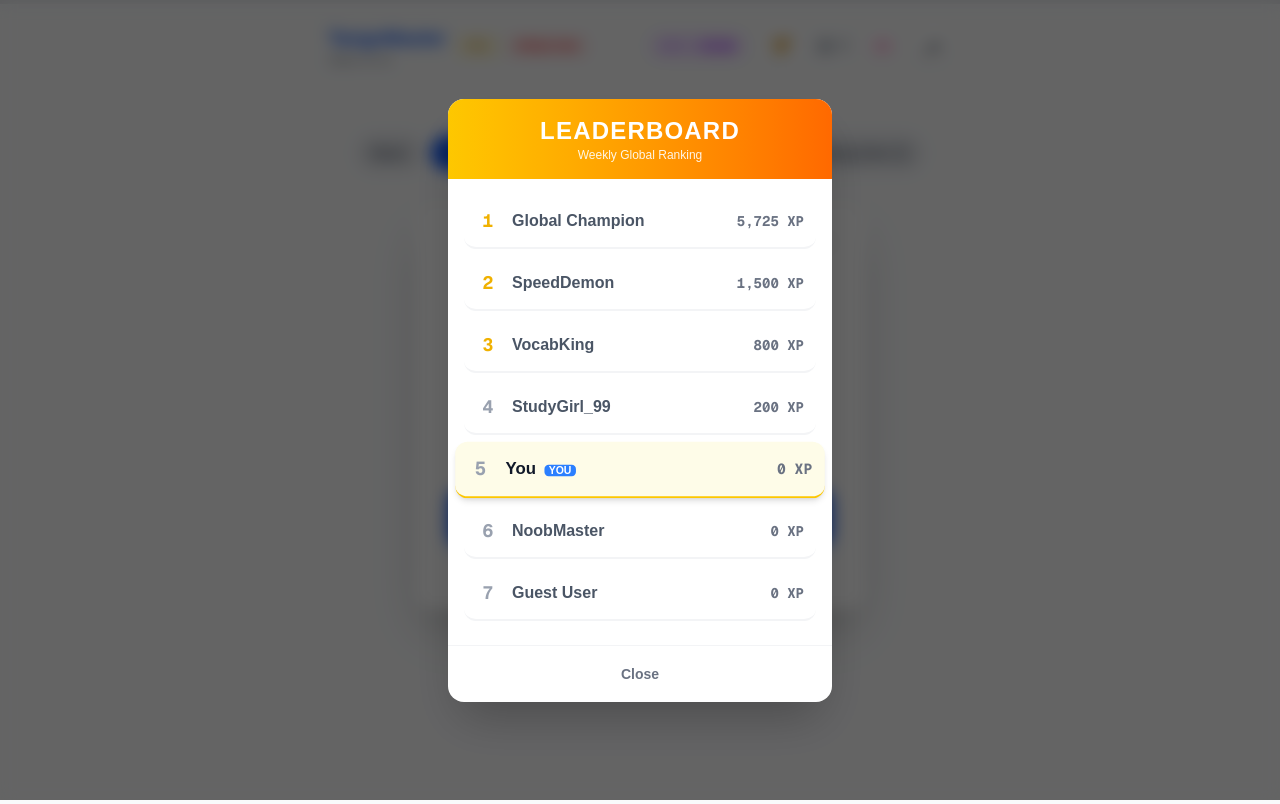
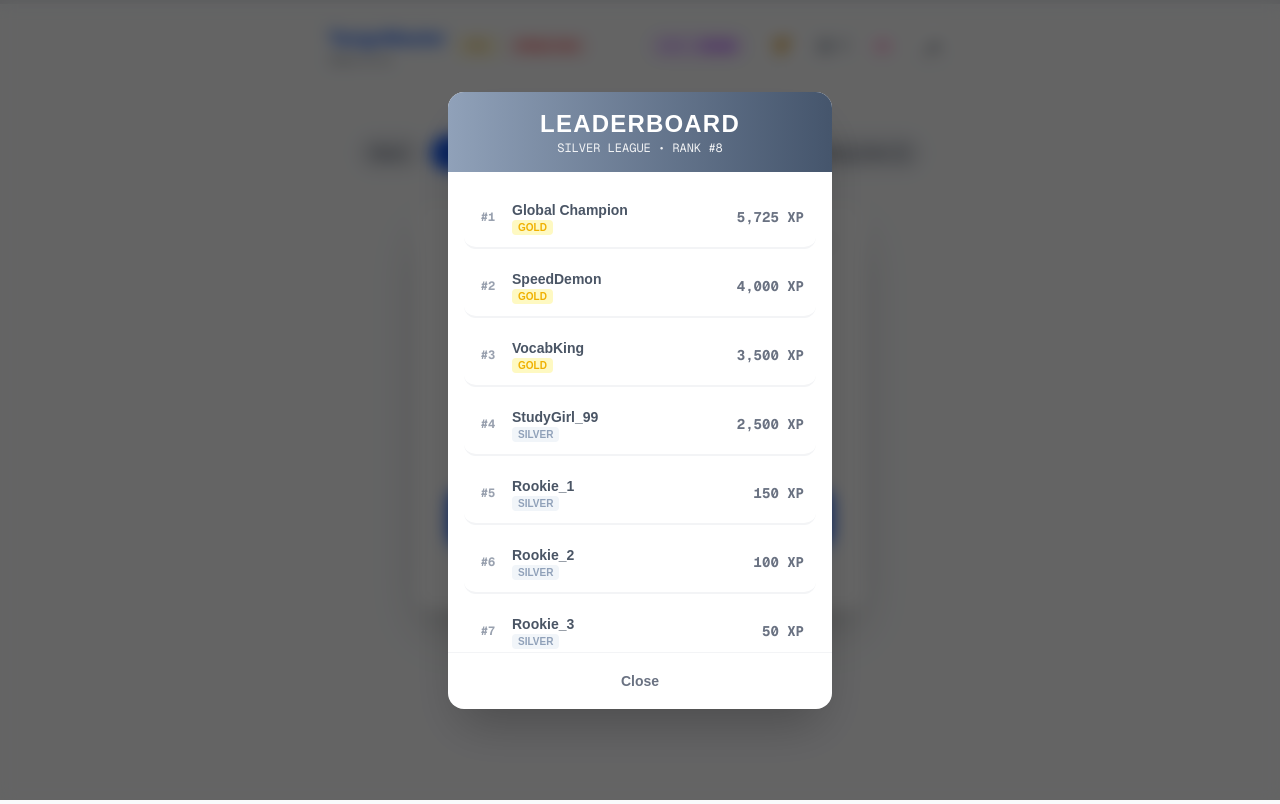
Before and after one commit to hiroshi-tsutsui/TangoMaster, a Next.js app: page / in a window 1280 px wide. Both pictures are taken after a click on the button 781 px from the left and 46 px from the top of the page. Built offline with nearby package versions, Linux system fonts and the light colour scheme.

Commit message:
feat(leagues): Add Bronze/Silver/Gold ranking system to Leaderboard

```diff
--- a/components/Leaderboard.tsx
+++ b/components/Leaderboard.tsx
@@ -6,6 +6,22 @@ type Player = {
   isMe: boolean;
 };
 
+type League = 'GOLD' | 'SILVER' | 'BRONZE';
+
+function getLeague(rank: number): League {
+  if (rank <= 3) return 'GOLD';
+  if (rank <= 10) return 'SILVER';
+  return 'BRONZE';
+}
+
+function getLeagueColor(league: League) {
+  switch (league) {
+    case 'GOLD': return 'text-yellow-500 bg-yellow-100 dark:bg-yellow-900/30';
+    case 'SILVER': return 'text-slate-400 bg-slate-100 dark:bg-slate-800';
+    case 'BRONZE': return 'text-orange-700 bg-orange-100 dark:bg-orange-900/30';
+  }
+}
+
 export default function Leaderboard({ currentXp, onClose }: { currentXp: number, onClose: () => void }) {
   const [players, setPlayers] = useState<Player[]>([]);
 
@@ -13,45 +29,60 @@ export default function Leaderboard({ currentXp, onClose }: { currentXp: number,
     // Generate fake leaderboard centered around user
     const basePlayers = [
       { name: "Global Champion", xp: 5000 + Math.floor(Math.random() * 1000), isMe: false },
-      { name: "SpeedDemon", xp: currentXp + 1500, isMe: false },
-      { name: "VocabKing", xp: currentXp + 800, isMe: false },
-      { name: "StudyGirl_99", xp: currentXp + 200, isMe: false },
+      { name: "SpeedDemon", xp: Math.max(currentXp + 1500, 4000), isMe: false },
+      { name: "VocabKing", xp: Math.max(currentXp + 800, 3500), isMe: false },
+      { name: "StudyGirl_99", xp: Math.max(currentXp + 200, 2500), isMe: false },
       { name: "You", xp: currentXp, isMe: true },
       { name: "NoobMaster", xp: Math.max(0, currentXp - 300), isMe: false },
       { name: "Guest User", xp: Math.max(0, currentXp - 800), isMe: false },
+      { name: "Rookie_1", xp: 150, isMe: false },
+      { name: "Rookie_2", xp: 100, isMe: false },
+      { name: "Rookie_3", xp: 50, isMe: false },
     ];
 
     setPlayers(basePlayers.sort((a, b) => b.xp - a.xp));
   }, [currentXp]);
 
+  const myRank = players.findIndex(p => p.isMe) + 1;
+  const myLeague = getLeague(myRank);
+
   return (
     <div className="fixed inset-0 bg-black/60 flex items-center justify-center z-50 p-4 backdrop-blur-sm" onClick={onClose}>
       <div className="bg-white dark:bg-gray-800 rounded-2xl shadow-2xl w-full max-w-sm overflow-hidden transform transition-all scale-100" onClick={e => e.stopPropagation()}>
-        <div className="bg-gradient-to-r from-yellow-400 to-orange-500 p-4 text-white text-center">
+        <div className={`p-4 text-white text-center bg-gradient-to-r ${myLeague === 'GOLD' ? 'from-yellow-400 to-orange-500' : myLeague === 'SILVER' ? 'from-slate-400 to-slate-600' : 'from-orange-700 to-orange-900'}`}>
           <h2 className="text-2xl font-black uppercase tracking-wider">Leaderboard</h2>
-          <p className="text-xs opacity-90">Weekly Global Ranking</p>
+          <p className="text-xs opacity-90 font-mono">{myLeague} LEAGUE • RANK #{myRank}</p>
         </div>
 
         <div className="p-4 max-h-[60vh] overflow-y-auto">
-          {players.map((p, i) => (
+          {players.map((p, i) => {
+            const rank = i + 1;
+            const league = getLeague(rank);
+            return (
               <div
                 key={i}
                 className={`flex items-center justify-between p-3 mb-2 rounded-xl border-b-2 ${p.isMe ? 'bg-yellow-50 dark:bg-yellow-900/20 border-yellow-400 transform scale-105 shadow-md' : 'bg-transparent border-gray-100 dark:border-gray-700'}`}
               >
                 <div className="flex items-center gap-3">
-                <span className={`font-mono font-bold text-lg w-6 text-center ${i < 3 ? 'text-yellow-500' : 'text-gray-400'}`}>
-                  {i + 1}
+                  <span className={`font-mono font-bold text-xs w-6 text-center text-gray-400`}>
+                    #{rank}
                   </span>
-                <span className={`font-bold ${p.isMe ? 'text-gray-900 dark:text-white' : 'text-gray-600 dark:text-gray-400'}`}>
+                  <div className="flex flex-col">
+                    <span className={`font-bold text-sm ${p.isMe ? 'text-gray-900 dark:text-white' : 'text-gray-600 dark:text-gray-400'}`}>
                       {p.name}
                       {p.isMe && <span className="ml-2 text-[10px] bg-blue-500 text-white px-1 rounded">YOU</span>}
                     </span>
+                    <span className={`text-[10px] font-bold px-1.5 rounded w-fit ${getLeagueColor(league)}`}>
+                      {league}
+                    </span>
+                  </div>
                 </div>
                 <span className="font-mono font-bold text-gray-500 dark:text-gray-400 text-sm">
                   {p.xp.toLocaleString()} XP
                 </span>
               </div>
-          ))}
+            );
+          })}
         </div>
 
         <div className="p-4 border-t border-gray-100 dark:border-gray-700 text-center">
```
Lines whose indentation alone changed are shown as unchanged.
